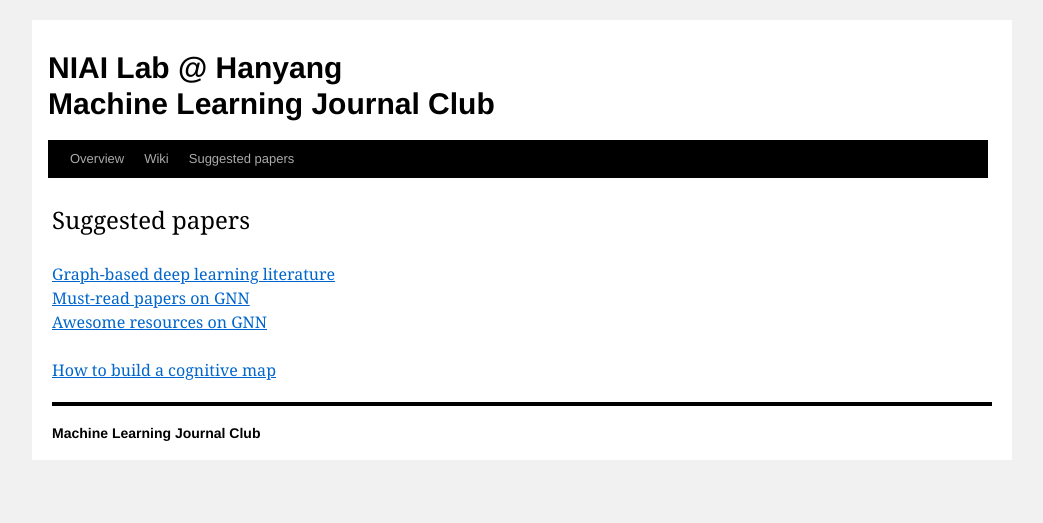
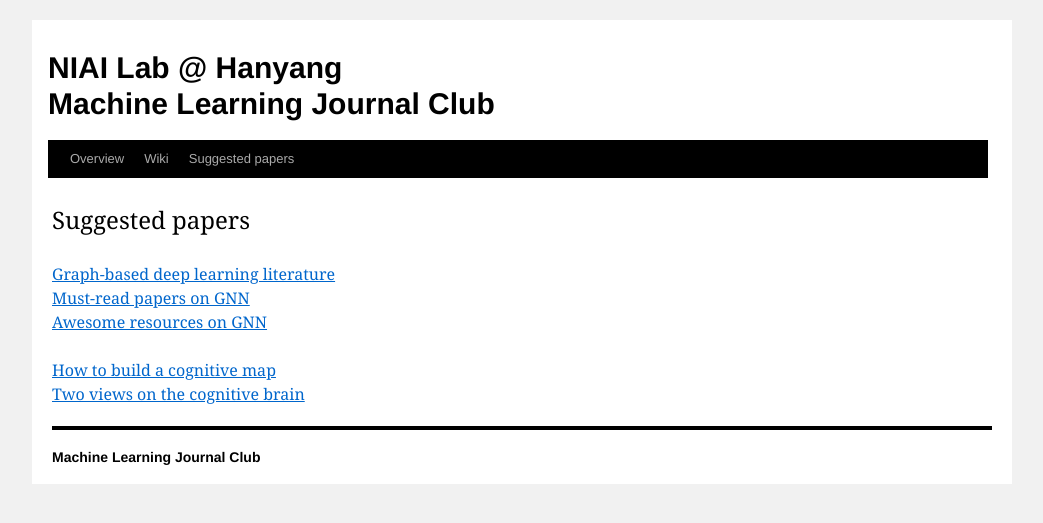
Before and after one commit to niai-lab/GraphML-JC, a Jekyll site: the page built from suggested_reading.html, in a window 1280 px wide. Shown: the top 523 px of the page, without its empty margins (118-1161 px from the left). Built offline with Jekyll 4.4.1, drawn with Linux system fonts in a browser that asks for light colours.

Commit message:
Update suggested_reading.html

```diff
--- a/suggested_reading.html
+++ b/suggested_reading.html
@@ -14,6 +14,8 @@ title: Suggested papers
     <a href="https://github.com/GRAND-Lab/Awesome-Graph-Neural-Networks">Awesome resources on GNN</a><br /><br />
 
     <a href="https://www.nature.com/articles/s41593-022-01153-y">How to build a cognitive map</a><br />
+    <a href="https://www.nature.com/articles/s41583-021-00448-6">Two views on the cognitive brain</a><br />
+
 
   </p>
 
```
